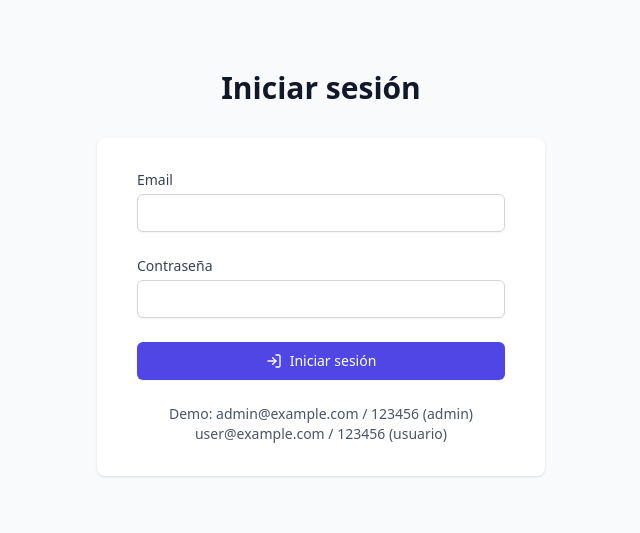
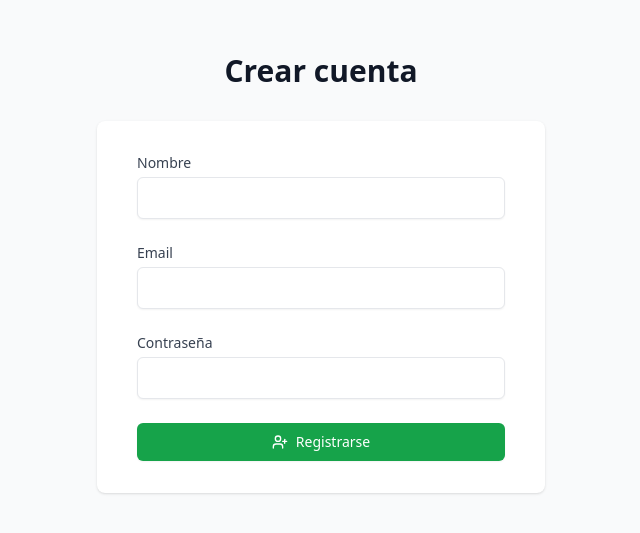
Before and after one commit to OscarSilva-918/biblioteca-trinchera, a React (Vite) app: page /register in a window 1280 px wide. Shown: the part 139-672 px from the top of the page, without its empty margins (319-959 px from the left). Built offline with nearby package versions, Linux system fonts and the light colour scheme.

Commit message:
Add Login and Register

```diff
--- a/src/App.tsx
+++ b/src/App.tsx
@@ -1,4 +1,3 @@
-import React from 'react';
 import { Toaster } from 'react-hot-toast';
 import { Book, Library, Users, Search, LogOut } from 'lucide-react';
 import { BrowserRouter as Router, Routes, Route, Link, useLocation, Navigate } from 'react-router-dom';
@@ -8,8 +7,8 @@ import UserList from './components/UserList';
 import LoanList from './components/LoanList';
 import NewLoan from './components/NewLoan';
 import LoginForm from './components/LoginForm';
-import UserDashboard from './components/UserDashboard';
 import { AuthProvider, useAuth } from './contexts/AuthContext';
+import RegisterForm from './components/RegisterForm';
 
 function AdminNav() {
   const location = useLocation();
@@ -104,47 +103,25 @@ function AppContent() {
   const { user, logout } = useAuth();
 
   if (!user) {
-    return <LoginForm />;
-  }
-
-  if (user.role === 'user') {
     return (
-      <div className="min-h-screen bg-gray-50">
+      <>
         <Toaster position="top-right" />
-        <nav className="bg-white shadow-sm">
-          <div className="max-w-7xl mx-auto px-4 sm:px-6 lg:px-8">
-            <div className="flex justify-between h-16">
-              <div className="flex items-center">
-                <Library className="h-8 w-8 text-indigo-600" />
-                <span className="ml-2 text-xl font-semibold text-gray-900">Biblioteca</span>
-              </div>
-              <div className="flex items-center">
-                <span className="mr-4 text-sm text-gray-600">{user.email}</span>
-                <button
-                  onClick={logout}
-                  className="inline-flex items-center px-3 py-1 border border-transparent text-sm font-medium rounded-md text-white bg-indigo-600 hover:bg-indigo-700"
-                >
-                  <LogOut className="h-4 w-4 mr-1" />
-                  Cerrar sesión
-                </button>
-              </div>
-            </div>
-          </div>
-        </nav>
-
-        <main className="max-w-7xl mx-auto px-4 sm:px-6 lg:px-8 py-8">
-          <Routes>
-            <Route path="/" element={<UserDashboard />} />
-            <Route path="/category/:category" element={<UserDashboard />} />
-          </Routes>
-        </main>
-      </div>
+        <Routes>
+          <Route path="/login" element={<LoginForm />} />
+          <Route path="/register" element={<RegisterForm />} />
+          <Route path="*" element={<Navigate to="/login" replace />} />
+        </Routes>
+      </>
     );
   }
 
   return (
     <div className="min-h-screen bg-gray-50">
-      <Toaster position="top-right" />
+      <Toaster position="top-right"
+      toastOptions={{
+        duration: 3000, // Duración en milisegundos (5 segundos)
+      }}
+      />
       <AdminRoutes />
     </div>
   );
--- a/src/components/BookList.tsx
+++ b/src/components/BookList.tsx
@@ -1,26 +1,32 @@
-import { useState, useEffect } from 'react';
-import { Plus, Eye, Filter, BookOpen } from 'lucide-react';
-import { Link, useParams, useNavigate } from 'react-router-dom';
-import { booksApi, bookCategories } from '../lib/db';
-import { Book } from '../types';
-import toast from 'react-hot-toast';
-import BookModal from './BookModal';
+import { useState, useEffect } from "react";
+import { Plus, Eye, BookOpen } from "lucide-react";
+import { Link, useParams, useNavigate } from "react-router-dom";
+import {  bookCategories } from "../lib/db";
+import { Book } from "../types";
+import toast from "react-hot-toast";
+import BookModal from "./BookModal";
+import { supabase } from "../lib/supabase";
+
 
 const categoryBackgrounds = {
-  'Teología': 'bg-gradient-to-br from-blue-500 to-blue-700',
-  'Vida Cristiana': 'bg-gradient-to-br from-green-500 to-green-700',
-  'Apologética': 'bg-gradient-to-br from-purple-500 to-purple-700',
-  'Estudios Bíblicos': 'bg-gradient-to-br from-yellow-500 to-yellow-700',
-  'Devocional': 'bg-gradient-to-br from-pink-500 to-pink-700',
-  'Historia de la Iglesia': 'bg-gradient-to-br from-red-500 to-red-700',
-  'Ministerio': 'bg-gradient-to-br from-indigo-500 to-indigo-700',
-  'Evangelismo': 'bg-gradient-to-br from-orange-500 to-orange-700'
+  Teología: "bg-gradient-to-br from-blue-500 to-blue-700",
+  "Vida Cristiana": "bg-gradient-to-br from-green-500 to-green-700",
+  Apologética: "bg-gradient-to-br from-purple-500 to-purple-700",
+  "Estudios Bíblicos": "bg-gradient-to-br from-yellow-500 to-yellow-700",
+  Devocional: "bg-gradient-to-br from-pink-500 to-pink-700",
+  "Historia de la Iglesia": "bg-gradient-to-br from-red-500 to-red-700",
+  Ministerio: "bg-gradient-to-br from-indigo-500 to-indigo-700",
+  Evangelismo: "bg-gradient-to-br from-orange-500 to-orange-700",
+  Biblia: "bg-gradient-to-br from-blue-500 to-blue-700",
 };
 
 export default function BookList() {
+  const [data, setData] = useState("");
   const [books, setBooks] = useState<(Book & { isAvailable: boolean })[]>([]);
   const [loading, setLoading] = useState(true);
-  const [selectedBook, setSelectedBook] = useState<(Book & { isAvailable: boolean }) | null>(null);
+  const [selectedBook, setSelectedBook] = useState<
+    (Book & { isAvailable: boolean }) | null
+  >(null);
   const { category } = useParams();
   const navigate = useNavigate();
 
@@ -30,10 +36,15 @@ export default function BookList() {
 
   async function fetchBooks() {
     try {
-      const data = await booksApi.list();
-      setBooks(data);
+      let { data: libros, error } = await supabase
+        .from("libros")
+        .select("*");
+
+      // const data = await booksApi.list();
+      setBooks(libros);
+      console.log("Libros:", libros[0]);
     } catch (error) {
-      toast.error('Error al cargar los libros');
+      toast.error("Error al cargar los libros");
     } finally {
       setLoading(false);
     }
@@ -63,16 +74,20 @@ export default function BookList() {
         </div>
         <div className="grid grid-cols-1 gap-6 sm:grid-cols-2 lg:grid-cols-3">
           {bookCategories.map((cat) => {
-            const categoryBooks = books.filter(book => book.category === cat);
-            const availableBooks = categoryBooks.filter(b => b.isAvailable);
+            const categoryBooks = books.filter((book) => book.categoria === cat);
+            const availableBooks = categoryBooks.filter((b) => b.isAvailable);
 
             return (
               <div
                 key={cat}
-                onClick={() => navigate(`/books/category/${encodeURIComponent(cat)}`)}
+                onClick={() =>
+                  navigate(`/books/category/${encodeURIComponent(cat)}`)
+                }
                 className="group relative overflow-hidden rounded-xl shadow-lg cursor-pointer transform transition-all duration-300 hover:scale-105 hover:shadow-xl"
               >
-                <div className={`absolute inset-0 ${categoryBackgrounds[cat]} opacity-90`}></div>
+                <div
+                  className={`absolute inset-0 ${categoryBackgrounds[cat]} opacity-90`}
+                ></div>
                 <div className="relative p-6">
                   <div className="flex items-center justify-between">
                     <BookOpen className="h-8 w-8 text-white" />
@@ -80,10 +95,12 @@ export default function BookList() {
                       {categoryBooks.length} libros
                     </span>
                   </div>
-                  <h3 className="mt-4 text-xl font-semibold text-white">{cat}</h3>
+                  <h3 className="mt-4 text-xl font-semibold text-white">
+                    {cat}
+                  </h3>
                   <p className="mt-2 text-sm text-white text-opacity-90">
                     {categoryBooks.length === 0
-                      ? 'No hay libros en esta categoría'
+                      ? "No hay libros en esta categoría"
                       : `${availableBooks.length} disponibles`}
                   </p>
                   <div className="absolute bottom-0 left-0 right-0 h-1 bg-white transform scale-x-0 group-hover:scale-x-100 transition-transform duration-300 origin-left"></div>
@@ -97,7 +114,7 @@ export default function BookList() {
   }
 
   // Show books for selected category
-  const filteredBooks = books.filter(book => book.category === category);
+  const filteredBooks = books.filter((book) => book.categoria === category);
 
   return (
     <div className="space-y-6">
@@ -127,28 +144,38 @@ export default function BookList() {
             className="group bg-white overflow-hidden rounded-xl shadow-lg transform transition-all duration-300 hover:shadow-xl hover:-translate-y-1"
           >
             <div className="relative">
-              <div className={`absolute inset-0 ${categoryBackgrounds[book.category]} opacity-10`}></div>
+              <div
+                className={`absolute inset-0 ${
+                  categoryBackgrounds[book.categoria]
+                } opacity-10`}
+              ></div>
               <img
-                src={book.imageUrls[0]}
-                alt={book.title}
+                src={book.imagen_url[0]}
+                alt={book.titulo}
                 className="w-full h-48 object-cover transform transition-transform duration-300 group-hover:scale-105"
               />
             </div>
             <div className="p-4">
               <h4 className="text-lg font-medium text-gray-900 group-hover:text-indigo-600 transition-colors duration-300">
-                {book.title}
+                {book.titulo}
               </h4>
               <p className="mt-1 text-sm text-gray-500">{book.author}</p>
-              <span className={`mt-2 inline-block px-3 py-1 rounded-full text-xs font-medium ${categoryBackgrounds[book.category]} text-white`}>
+              <span
+                className={`mt-2 inline-block px-3 py-1 rounded-full text-xs font-medium ${
+                  categoryBackgrounds[book.category]
+                } text-white`}
+              >
                 {book.category}
               </span>
               <div className="mt-4 flex items-center justify-between">
-                <span className={`px-2 py-1 rounded-full text-xs font-semibold ${
-                  book.isAvailable
-                    ? 'bg-green-100 text-green-800'
-                    : 'bg-red-100 text-red-800'
-                }`}>
-                  {book.isAvailable ? 'Disponible' : 'Prestado'}
+                <span
+                  className={`px-2 py-1 rounded-full text-xs font-semibold ${
+                    book.isAvailable
+                      ? "bg-green-100 text-green-800"
+                      : "bg-red-100 text-red-800"
+                  }`}
+                >
+                  {book.isAvailable ? "Disponible" : "Prestado"}
                 </span>
                 <button
                   onClick={() => setSelectedBook(book)}
--- a/src/components/BookModal.tsx
+++ b/src/components/BookModal.tsx
@@ -14,12 +14,12 @@ interface BookModalProps {
 
 export default function BookModal({ book, onClose }: BookModalProps) {
   const [currentImageIndex, setCurrentImageIndex] = useState(0);
-
+  console.log(book.imagen_url)
   return (
     <div className="fixed inset-0 bg-gray-500 bg-opacity-75 flex items-center justify-center p-4 z-50">
       <div className="bg-white rounded-lg shadow-xl max-w-2xl w-full overflow-hidden">
         <div className="flex justify-between items-center px-6 py-4 border-b">
-          <h3 className="text-lg font-medium text-gray-900">Detalles del libro</h3>
+          <h3 className="text-lg font-medium text-gray-900">Detalles del libro </h3>
           <button
             onClick={onClose}
             className="text-gray-400 hover:text-gray-500"
@@ -40,7 +40,7 @@ export default function BookModal({ book, onClose }: BookModalProps) {
                   pagination={{ clickable: true }}
                   className="h-64"
                 >
-                  {book.imageUrls.map((url, index) => (
+                  {book.imagen_url.map((url, index) => (
                     <SwiperSlide key={index}>
                       <img
                         src={url}
@@ -50,7 +50,7 @@ export default function BookModal({ book, onClose }: BookModalProps) {
                     </SwiperSlide>
                   ))}
                 </Swiper>
-                {book.imageUrls.length > 1 && (
+                {book.imagen_url.length > 1 && (
                   <>
                     <button className="swiper-button-prev absolute left-2 top-1/2 transform -translate-y-1/2 bg-white rounded-full p-1 shadow-md">
                       <ChevronLeft className="h-5 w-5 text-gray-600" />
@@ -63,8 +63,8 @@ export default function BookModal({ book, onClose }: BookModalProps) {
               </div>
             </div>
             <div className="w-1/2">
-              <h4 className="text-xl font-semibold text-gray-900">{book.title}</h4>
-              <p className="mt-2 text-gray-600">por {book.author}</p>
+              <h4 className="text-xl font-semibold text-gray-900">{book.titulo}</h4>
+              <p className="mt-2 text-gray-600">por {book.autor}</p>
 
               <div className="mt-4">
                 <span className={`px-2 py-1 text-sm font-semibold rounded-full ${
--- a/src/components/LoginForm.tsx
+++ b/src/components/LoginForm.tsx
@@ -1,25 +1,92 @@
-import React, { useState } from 'react';
-import { LogIn } from 'lucide-react';
-import { authApi } from '../lib/db';
-import { useAuth } from '../contexts/AuthContext';
-import toast from 'react-hot-toast';
+import React, { useState } from "react";
+import { LogIn } from "lucide-react";
+import toast from "react-hot-toast";
+import { supabase } from "../lib/supabase";
+import { useNavigate, Link } from "react-router-dom";
+import { useAuth } from "../contexts/AuthContext";
 
 export default function LoginForm() {
-  const [email, setEmail] = useState('');
-  const [password, setPassword] = useState('');
-  const { login } = useAuth();
+  const [email, setEmail] = useState("");
+  const [password, setPassword] = useState("");
+  const navigate = useNavigate(); // Para redirigir después del inicio de sesión
+  const { login } = useAuth(); // Contexto de autenticación
 
-  const handleSubmit = async (e: React.FormEvent) => {
-    e.preventDefault();
-    try {
-      const user = await authApi.login(email, password);
-      login(user);
-      toast.success('Inicio de sesión exitoso');
-    } catch (error) {
-      toast.error('Credenciales inválidas');
+ const handleSubmit = async (e: React.FormEvent) => {
+  e.preventDefault();
+
+  try {
+    // Intentar iniciar sesión con Supabase
+    const { data, error } = await supabase.auth.signInWithPassword({
+      email,
+      password,
+    });
+
+    // Si hay un error o el usuario no existe
+    if (error) {
+      if (error.message === "Invalid login credentials") {
+        toast.error("Credenciales incorrectas. Por favor, verifica tu correo y contraseña o registrate");
+      } else if (error.message === "User not found") {
+        toast.error(
+          <span>
+            No se encontró una cuenta con este correo.{" "}
+            <Link to="/register" className="text-indigo-600 underline">
+              Regístrate aquí
+            </Link>
+          </span>
+        );
+      } else {
+        toast.error("Ocurrió un error inesperado. Inténtalo de nuevo más tarde.");
+      }
+      return; // Detener la ejecución si hay un error
     }
-  };
 
+    if (!data.user) {
+      toast.error("Inicio de sesión fallido. Por favor, inténtalo de nuevo.");
+      return;
+    }
+
+    // Guardar el usuario en el contexto de autenticación
+    login({
+      id: data.user.id,
+      email: data.user.email,
+      role: data.user.user_metadata?.role || "usuario",
+    });
+
+    // Verificar si el perfil existe en la tabla "Perfiles"
+    const { data: perfilExistente, error: perfilError } = await supabase
+      .from("Perfiles")
+      .select("id")
+      .eq("id", data.user.id)
+      .single();
+
+    if (perfilError && perfilError.code !== "PGRST116") {
+      throw new Error("Error al verificar el perfil.");
+    }
+
+    // Si no existe un perfil, crearlo
+    if (!perfilExistente) {
+      const { error: insertError } = await supabase.from("Perfiles").insert([
+        {
+          id: data.user.id,
+          nombre: "Nombre Por Defecto", // Puedes personalizar esto
+          rol: "usuario", // Rol por defecto
+        },
+      ]);
+
+      if (insertError) {
+        console.error("Error al crear el perfil:", insertError.message);
+        throw new Error("Error al crear el perfil.");
+      }
+    }
+
+    // Mostrar mensaje de éxito y redirigir
+    toast.success("Inicio de sesión exitoso");
+    navigate("/");
+  } catch (error: any) {
+    console.error(error);
+    toast.error(error.message || "Ocurrió un error inesperado.");
+  }
+};
   return (
     <div className="min-h-screen bg-gray-50 flex flex-col justify-center py-12 sm:px-6 lg:px-8">
       <div className="sm:mx-auto sm:w-full sm:max-w-md">
@@ -32,7 +99,10 @@ export default function LoginForm() {
         <div className="bg-white py-8 px-4 shadow sm:rounded-lg sm:px-10">
           <form className="space-y-6" onSubmit={handleSubmit}>
             <div>
-              <label htmlFor="email" className="block text-sm font-medium text-gray-700">
+              <label
+                htmlFor="email"
+                className="block text-sm font-medium text-gray-700"
+              >
                 Email
               </label>
               <div className="mt-1">
@@ -50,7 +120,10 @@ export default function LoginForm() {
             </div>
 
             <div>
-              <label htmlFor="password" className="block text-sm font-medium text-gray-700">
+              <label
+                htmlFor="password"
+                className="block text-sm font-medium text-gray-700"
+              >
                 Contraseña
               </label>
               <div className="mt-1">
@@ -70,7 +143,7 @@ export default function LoginForm() {
             <div>
               <button
                 type="submit"
-                className="w-full flex justify-center items-center py-2 px-4 border border-transparent rounded-md shadow-sm text-sm font-medium text-white bg-indigo-600 hover:bg-indigo-700 focus:outline-none focus:ring-2 focus:ring-offset-2 focus:ring-indigo-500"
+                className="w-full flex justify-center items-center py-2 px-4 border border-transparent rounded-md shadow-sm text-sm font-medium text-white bg-indigo-600 hover:bg-indigo-700"
               >
                 <LogIn className="h-4 w-4 mr-2" />
                 Iniciar sesión
@@ -78,11 +151,15 @@ export default function LoginForm() {
             </div>
           </form>
 
-          <div className="mt-6">
-            <p className="text-center text-sm text-gray-600">
-              Demo: admin@example.com / 123456 (admin)
-              <br />
-              user@example.com / 123456 (usuario)
+          <div className="mt-6 text-center text-sm text-gray-600">
+            <p>
+              ¿No tienes una cuenta?{" "}
+              <Link
+                to="/register"
+                className="text-indigo-600 hover:text-indigo-800 font-medium"
+              >
+                Registrarse
+              </Link>
             </p>
           </div>
         </div>
--- /dev/null
+++ b/src/components/RegisterForm.tsx
@@ -0,0 +1,145 @@
+import React, { useState } from 'react';
+import { UserPlus } from 'lucide-react';
+import { supabase } from '../lib/supabase';
+import toast from 'react-hot-toast';
+import { useNavigate, Link } from "react-router-dom";
+
+export default function RegisterForm() {
+  const [email, setEmail] = useState('');
+  const [password, setPassword] = useState('');
+  const [nombre, setNombre] = useState('');
+  const [loading, setLoading] = useState(false); // Estado para el indicador de carga
+  const navigate = useNavigate();
+
+  const handleSubmit = async (e: React.FormEvent) => {
+    e.preventDefault();
+    setLoading(true); // Mostrar el indicador de carga
+
+    try {
+      // Intentar registrar al usuario con Supabase
+      const { data, error } = await supabase.auth.signUp({
+        email,
+        password,
+      });
+
+      if (error) {
+        console.error(error);
+        toast.error('Error al registrarse');
+        setLoading(false); // Ocultar el indicador de carga
+        return;
+      }
+
+      const user = data.user;
+
+      if (!user) {
+        toast.error('No se pudo obtener el usuario registrado');
+        setLoading(false); // Ocultar el indicador de carga
+        return;
+      }
+
+      // Insertar perfil en la tabla "Perfiles"
+      const { error: perfilError } = await supabase.from('Perfiles').insert({
+        id: user.id,
+        nombre,
+        rol: 'usuario', // Rol por defecto
+      });
+
+      if (perfilError) {
+        console.error(perfilError);
+        toast.error('Error al crear perfil');
+        setLoading(false); // Ocultar el indicador de carga
+        return;
+      }
+
+      // Mostrar mensaje de éxito
+      toast.success('Registro exitoso. Verifica tu correo para confirmar tu cuenta.');
+
+      // Esperar a que el usuario confirme su correo
+      const interval = setInterval(async () => {
+        const { data: session } = await supabase.auth.getSession();
+        if (session?.session) {
+          clearInterval(interval); // Detener el intervalo
+          toast.success('Correo confirmado. Redirigiendo...');
+          setLoading(false); // Ocultar el indicador de carga
+          navigate('/'); // Redirigir a la pantalla principal
+        }
+      }, 3000); // Verificar cada 3 segundos
+    } catch (error) {
+      console.error(error);
+      toast.error('Ocurrió un error inesperado');
+      setLoading(false); // Ocultar el indicador de carga
+    }
+  };
+
+  return (
+    <div className="min-h-screen bg-gray-50 flex flex-col justify-center py-12 sm:px-6 lg:px-8">
+      <div className="sm:mx-auto sm:w-full sm:max-w-md">
+        <h2 className="mt-6 text-center text-3xl font-extrabold text-gray-900">
+          Crear cuenta
+        </h2>
+      </div>
+
+      <div className="mt-8 sm:mx-auto sm:w-full sm:max-w-md">
+        <div className="bg-white py-8 px-4 shadow sm:rounded-lg sm:px-10">
+          <form className="space-y-6" onSubmit={handleSubmit}>
+            <div>
+              <label htmlFor="nombre" className="block text-sm font-medium text-gray-700">Nombre</label>
+              <input
+                id="nombre"
+                name="nombre"
+                type="text"
+                required
+                value={nombre}
+                onChange={(e) => setNombre(e.target.value)}
+                className="mt-1 block w-full px-3 py-2 border rounded-md shadow-sm"
+              />
+            </div>
+
+            <div>
+              <label htmlFor="email" className="block text-sm font-medium text-gray-700">Email</label>
+              <input
+                id="email"
+                name="email"
+                type="email"
+                required
+                value={email}
+                onChange={(e) => setEmail(e.target.value)}
+                className="mt-1 block w-full px-3 py-2 border rounded-md shadow-sm"
+              />
+            </div>
+
+            <div>
+              <label htmlFor="password" className="block text-sm font-medium text-gray-700">Contraseña</label>
+              <input
+                id="password"
+                name="password"
+                type="password"
+                required
+                value={password}
+                onChange={(e) => setPassword(e.target.value)}
+                className="mt-1 block w-full px-3 py-2 border rounded-md shadow-sm"
+              />
+            </div>
+
+            <div>
+              <button
+                type="submit"
+                disabled={loading} // Deshabilitar el botón mientras se carga
+                className={`w-full flex justify-center items-center py-2 px-4 border border-transparent rounded-md shadow-sm text-sm font-medium text-white ${
+                  loading ? 'bg-gray-400' : 'bg-green-600 hover:bg-green-700'
+                }`}
+              >
+                {loading ? 'Cargando...' : (
+                  <>
+                    <UserPlus className="h-4 w-4 mr-2" />
+                    Registrarse
+                  </>
+                )}
+              </button>
+            </div>
+          </form>
+        </div>
+      </div>
+    </div>
+  );
+}
--- a/src/lib/db.ts
+++ b/src/lib/db.ts
@@ -53,7 +53,8 @@ export const bookCategories = [
   'Devocional',
   'Historia de la Iglesia',
   'Ministerio',
-  'Evangelismo'
+  'Evangelismo',
+  'Biblia'
 ];
 
 let users: User[] = [
```
Also changed, not shown: 1 other file (tests, documents, lock files or other folders).
